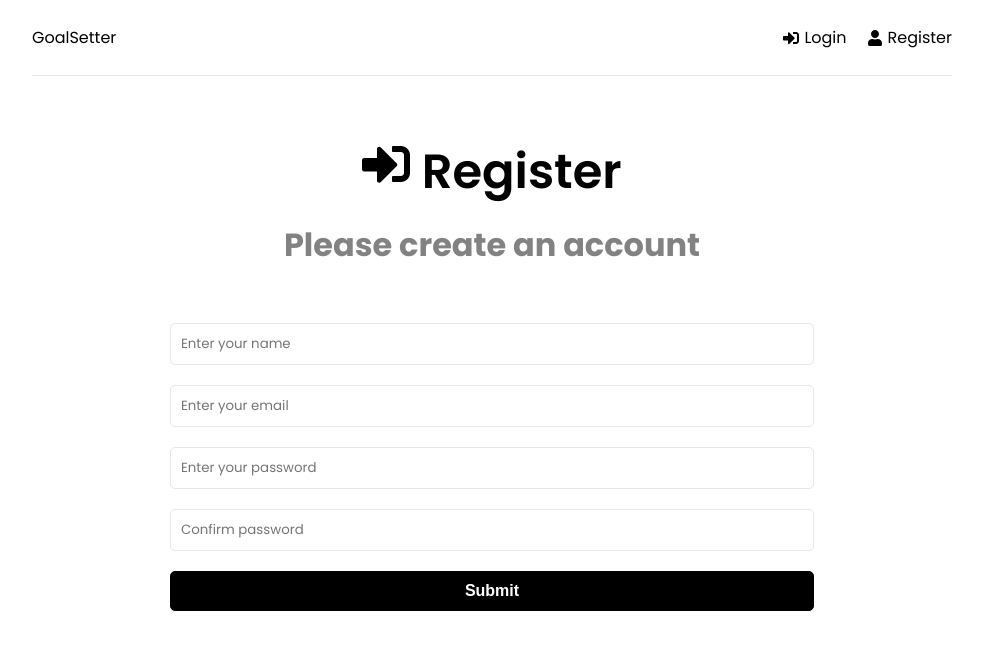
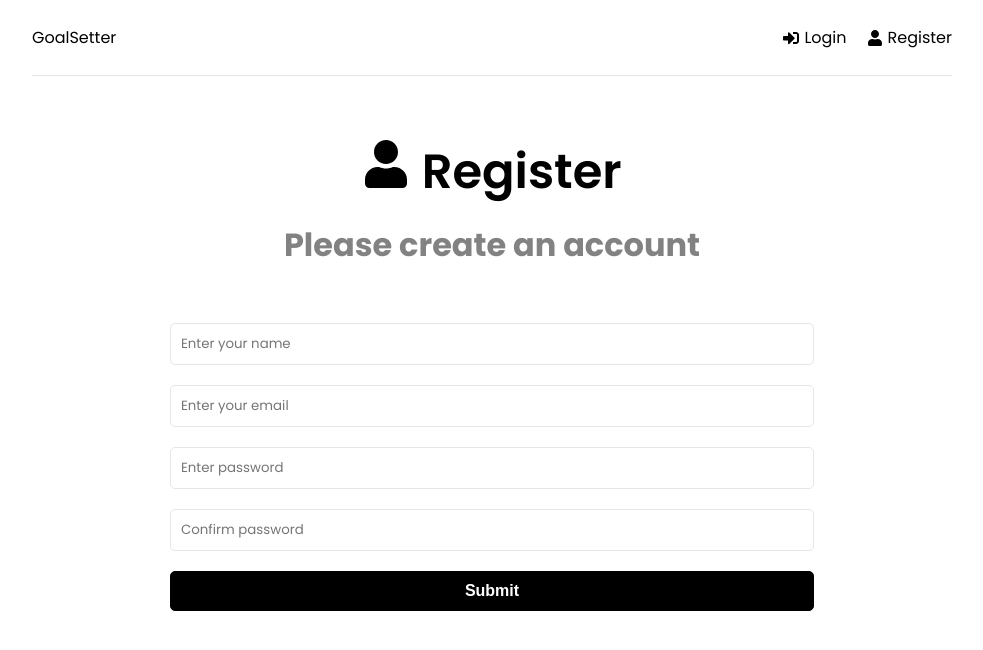
Before and after one commit to Tyler-Washington888/Goals-App, a React (Create React App) app in the folder frontend/: page /register in a window 1280 px wide. Shown: the top 650 px of the page, without its empty margins (148-1131 px from the left). Built offline with nearby package versions, Linux system fonts and the light colour scheme.

Commit message:
created login a register forms

```diff
--- a/frontend/src/pages/Login.jsx
+++ b/frontend/src/pages/Login.jsx
@@ -1,5 +1,5 @@
-import { useState, useEffect } from "react";
-import { FaUser } from "react-icons/fa";
+import { useEffect, useState } from "react";
+import { FaSignInAlt } from "react-icons/fa";
 
 function Login() {
   const [formData, setFormData] = useState({
@@ -24,7 +24,7 @@ function Login() {
     <>
       <section className="heading">
         <h1>
-          <FaUser /> Login
+          <FaSignInAlt /> Login
         </h1>
         <p>Login and start setting goals</p>
       </section>
@@ -40,7 +40,7 @@ function Login() {
               placeholder="Enter your email"
               onChange={onChange}
             />
-          </div>{" "}
+          </div>
           <div className="form-group">
             <input
               type="password"
@@ -48,7 +48,7 @@ function Login() {
               id="password"
               name="password"
               value={password}
-              placeholder="Enter your password"
+              placeholder="Enter password"
               onChange={onChange}
             />
           </div>
--- a/frontend/src/pages/Register.jsx
+++ b/frontend/src/pages/Register.jsx
@@ -1,5 +1,5 @@
-import { useState, useEffect } from "react";
-import { FaSignInAlt } from "react-icons/fa";
+import { useEffect, useState } from "react";
+import { FaUser } from "react-icons/fa";
 
 function Register() {
   const [formData, setFormData] = useState({
@@ -26,7 +26,7 @@ function Register() {
     <>
       <section className="heading">
         <h1>
-          <FaSignInAlt /> Register
+          <FaUser /> Register
         </h1>
         <p>Please create an account</p>
       </section>
@@ -53,7 +53,7 @@ function Register() {
               placeholder="Enter your email"
               onChange={onChange}
             />
-          </div>{" "}
+          </div>
           <div className="form-group">
             <input
               type="password"
@@ -61,10 +61,10 @@ function Register() {
               id="password"
               name="password"
               value={password}
-              placeholder="Enter your password"
+              placeholder="Enter password"
               onChange={onChange}
             />
-          </div>{" "}
+          </div>
           <div className="form-group">
             <input
               type="password"
--- a/package.json
+++ b/package.json
@@ -6,7 +6,8 @@
   "scripts": {
     "start": "node backend/server.js",
     "server": "nodemon backend/server.js",
-    "client": "npm start --prefix frontend"
+    "client": "npm start --prefix frontend",
+    "dev": "concurrently \"npm run server\" \"npm run client\""
   },
   "repository": {
     "type": "git",
@@ -28,6 +29,7 @@
     "mongoose": "^6.4.0"
   },
   "devDependencies": {
+    "concurrently": "^7.2.2",
     "nodemon": "^2.0.16"
   }
 }
```
Also changed, not shown: 2 other files (tests, documents, lock files or other folders).
